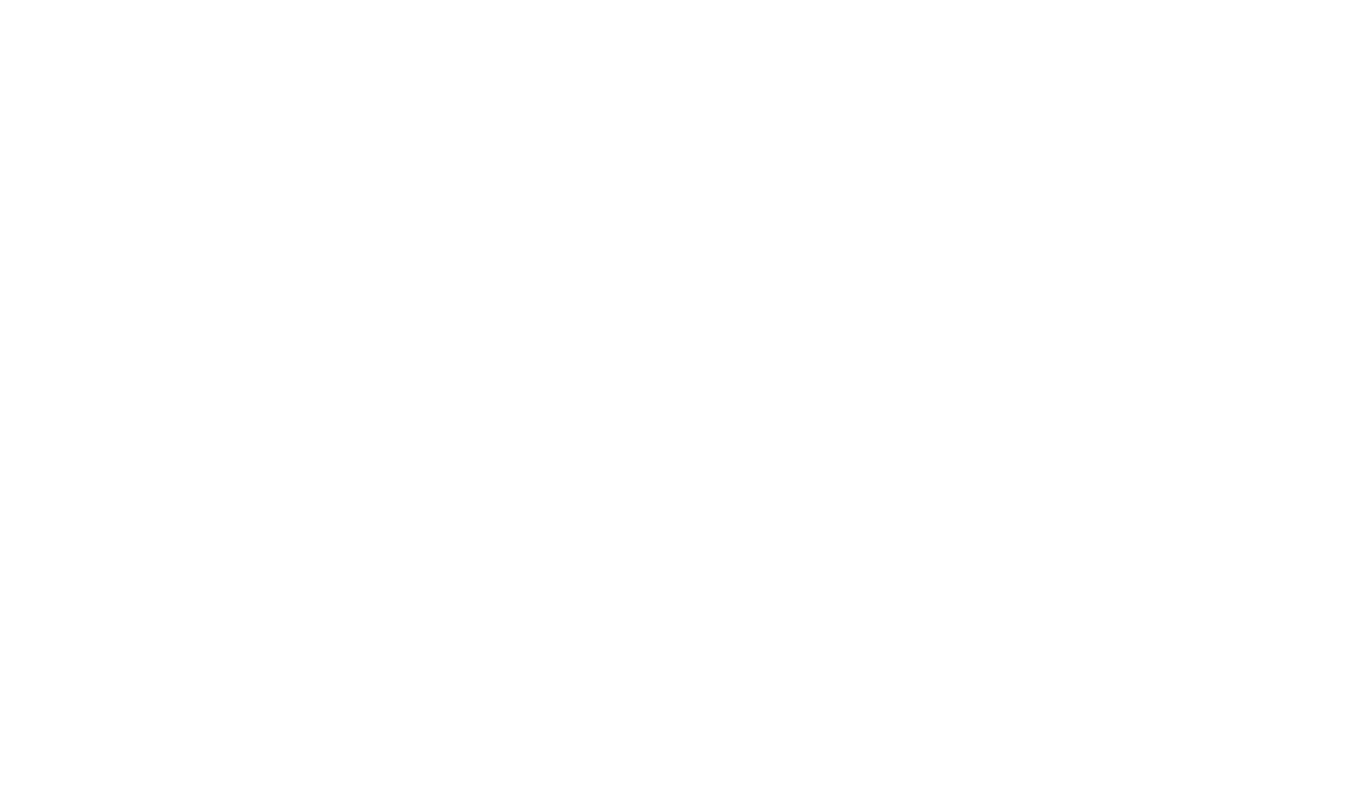
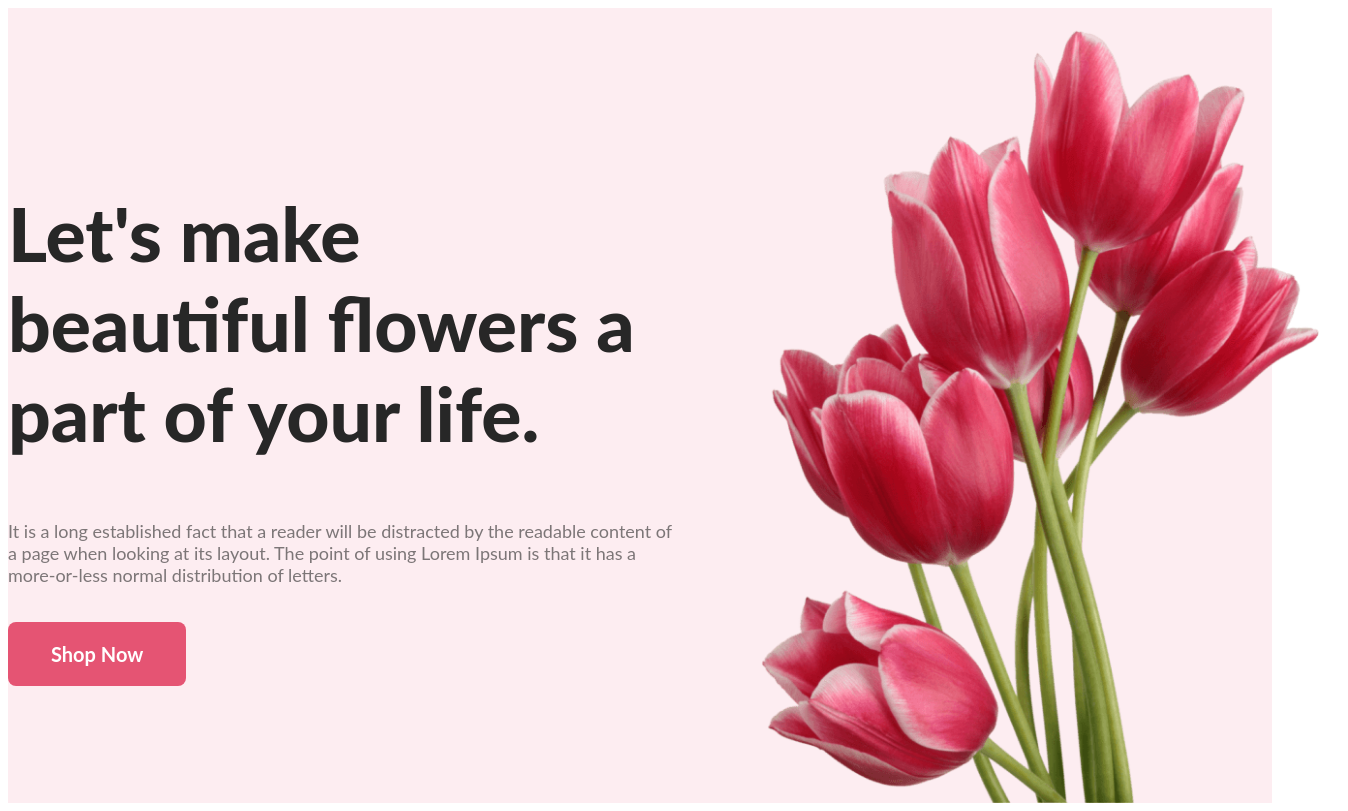
Before and after one commit to bidduthosen/flower-shop, a plain HTML site: page index.html in a window 1280 px wide. Shown: the whole page, 1348 px wide, since content can reach past the window. Drawn offline with Linux system fonts and the light colour scheme; a web font is replaced by a local one.

Commit message:
banner section add

```diff
--- a/index.html
+++ b/index.html
@@ -1,21 +1,41 @@
 <!DOCTYPE html>
 <html lang="en">
-<head>
-    <meta charset="UTF-8">
-    <meta name="viewport" content="width=device-width, initial-scale=1.0">
+  <head>
+    <meta charset="UTF-8" />
+    <meta name="viewport" content="width=device-width, initial-scale=1.0" />
     <title>Flower shop</title>
+    <link rel="preconnect" href="https://fonts.googleapis.com" />
+    <link rel="preconnect" href="https://fonts.gstatic.com" crossorigin />
+    <link
+      href="https://fonts.googleapis.com/css2?family=Open+Sans:wght@400;500;800&family=Playpen+Sans:wght@500;600;700&display=swap"
+      rel="stylesheet"
+    />
 
-    <link rel="stylesheet" href="styles/flowerShop.css">
-</head>
-<body>
+    <link rel="stylesheet" href="styles/flowerShop.css" />
+  </head>
+  <body>
     <header>
-
+      <section class="banner">
+        <div class="banner-content">
+          <div class="banner-items">
+            <h1 class="banner-title">
+              Let's make <br> beautiful  flowers a part of your life.
+            </h1>
+            <p class="banner-discription">
+              It is a long established fact that a reader will be distracted by
+              the readable content of a page when looking at its layout. The
+              point of using Lorem Ipsum is that it has a more-or-less normal
+              distribution of letters.
+            </p>
+            <button class="btn-primary">Shop Now</button>
+          </div>
+          <div class="banner-img">
+            <img src="Flower Asset/pngwing 10.png" alt="flowers" />
+          </div>
+        </div>
+      </section>
     </header>
-    <main>
-
-    </main>
-    <footer>
-
-    </footer>
-</body>
+    <main></main>
+    <footer></footer>
+  </body>
 </html>
--- a/styles/flowerShop.css
+++ b/styles/flowerShop.css
@@ -0,0 +1,54 @@
+/* common shared styles */
+body {
+  font-family: "Open Sans", sans-serif;
+  font-family: "Playpen Sans", cursive;
+}
+.btn-primary {
+  border-radius: 8px;
+  background: #e55473;
+  border: none;
+  padding: 20px 43px;
+  color: #fff;
+  font-family: Lato;
+  font-size: 20px;
+  font-weight: 700;
+}
+
+/* banner style */
+
+.banner {
+  background: rgba(229, 84, 115, 0.1);
+}
+.banner-content {
+  width: 1340px;
+  display: flex;
+  justify-content: space-between;
+  align-items: center;
+  margin: 0 auto;
+}
+.banner-items {
+  width: 50%;
+}
+.banner-title {
+  color: #272727;
+  font-family: Lato;
+  font-size: 75px;
+  font-weight: 800;
+}
+.banner-discription {
+  color: rgba(39, 39, 39, 0.6);
+  font-family: Lato;
+  font-size: 18px;
+  font-weight: 400;
+  margin-bottom: 36px;
+}
+.banner-img {
+  width: 635px;
+  height: 775px;
+  padding-top: 20px;
+  display: flex;
+  justify-content: end;
+}
+.banner-img img {
+  height: 775px;
+}
```
Also changed, not shown: Flower Asset/Flower 01.png (added), Flower Asset/Group 57.png (added), Flower Asset/Group 58.png (added), Flower Asset/Group 59.png (added), Flower Asset/Rectangle 4.png (added), Flower Asset/Rectangle 5.png (added), Flower Asset/Rectangle 6.png (added), Flower Asset/Rectangle 9.png (added), Flower Asset/pngwing 10.png (added), Flower Asset/pngwing 5.png (added), Flower Asset/pngwing 6.png (added), Flower Asset/pngwing 7.png (added), Flower Asset/pngwing 8.png (added).
